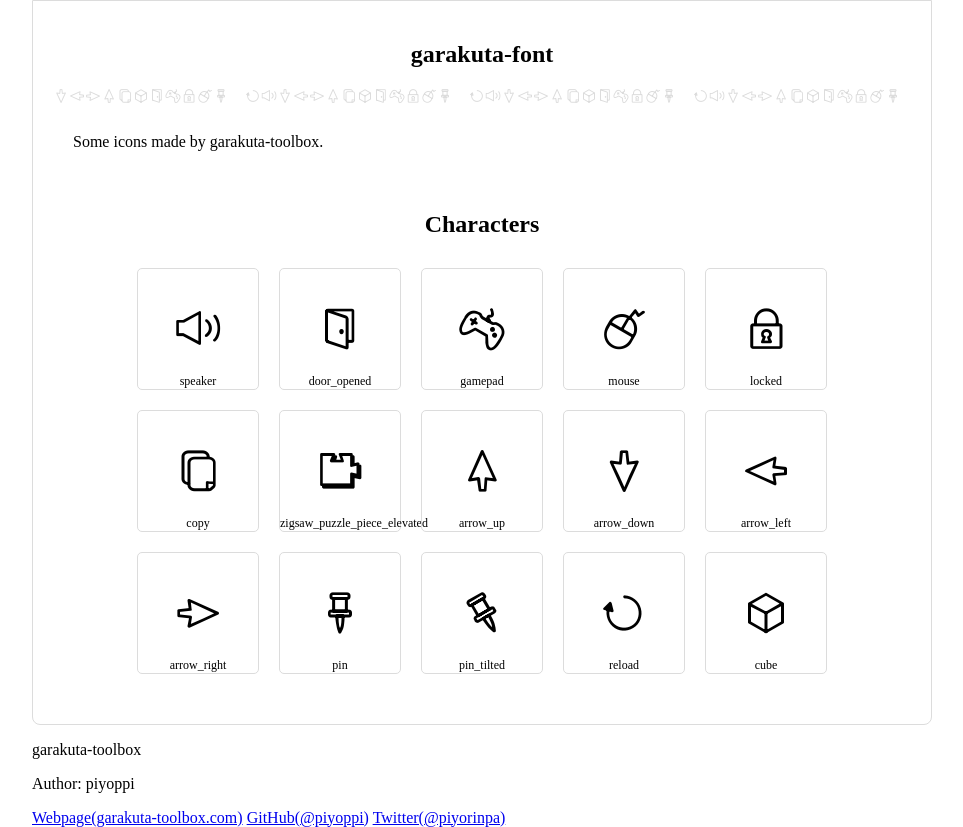
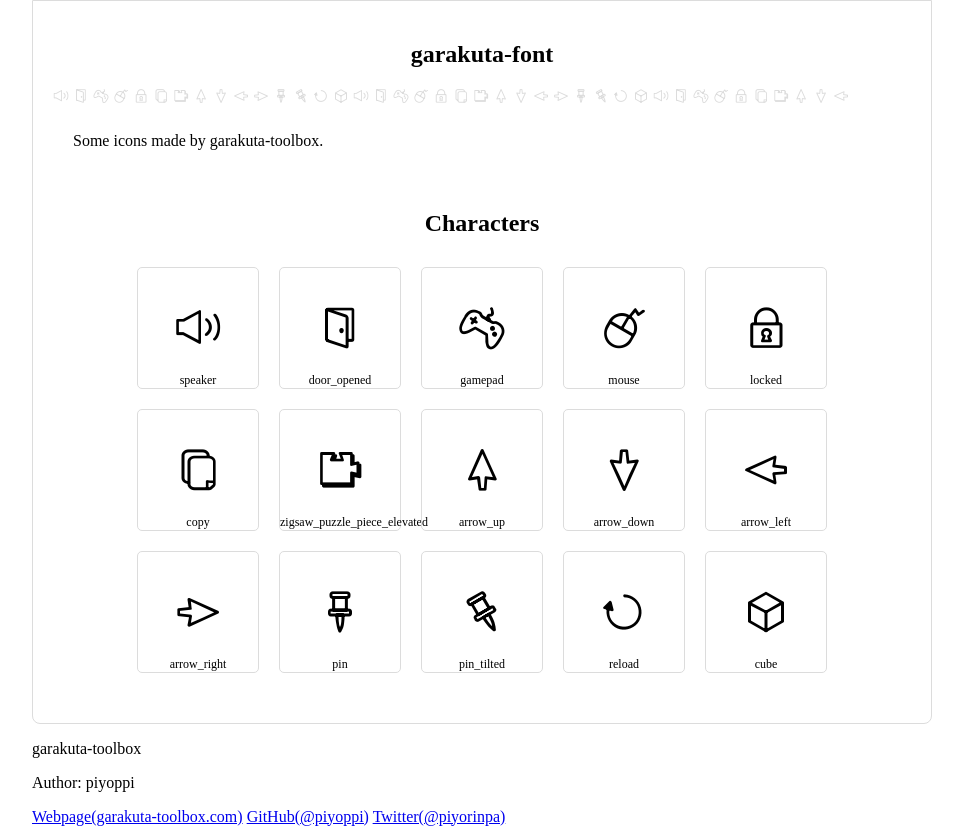
Before and after one commit to piyoppi/garakuta-font, a website: page index.html in a window 1280 px wide. Shown: the whole page, without its empty margins (158-1121 px from the left). Drawn offline with Linux system fonts and the light colour scheme.

Commit message:
fix horizon-element style

```diff
--- a/assets/css/index.css
+++ b/assets/css/index.css
@@ -7,6 +7,7 @@ body {
 .horizon-separated {
   width: 100%;
   overflow: hidden;
+  height: 1em;
   color: gainsboro;
   font-size: 12pt;
   font-family: "garakuta-font";
@@ -14,7 +15,7 @@ body {
 }
 
 .horizon-separated:before {
-  content: "\ea01\ea02\ea03\ea04\ea05\ea06\ea07\ea08\ea09\ea0a\ea0b\ea0d\ea0e\ea0f\ea01\ea02\ea03\ea04\ea05\ea06\ea07\ea08\ea09\ea0a\ea0b\ea0d\ea0e\ea0f\ea01\ea02\ea03\ea04\ea05\ea06\ea07\ea08\ea09\ea0a\ea0b\ea0d\ea0e\ea0f\ea01\ea02\ea03\ea04\ea05\ea06\ea07\ea08\ea09\ea0a\ea0b";
+  content: "speaker door_opened gamepad mouse locked copy zigsaw_puzzle_piece_elevated arrow_up arrow_down arrow_left arrow_right pin pin_tilted reload cube speaker door_opened gamepad mouse locked copy zigsaw_puzzle_piece_elevated arrow_up arrow_down arrow_left arrow_right pin pin_tilted reload cube speaker door_opened gamepad mouse locked copy zigsaw_puzzle_piece_elevated arrow_up arrow_down arrow_left";
 }
 
 .garakuta-font-article {
```
